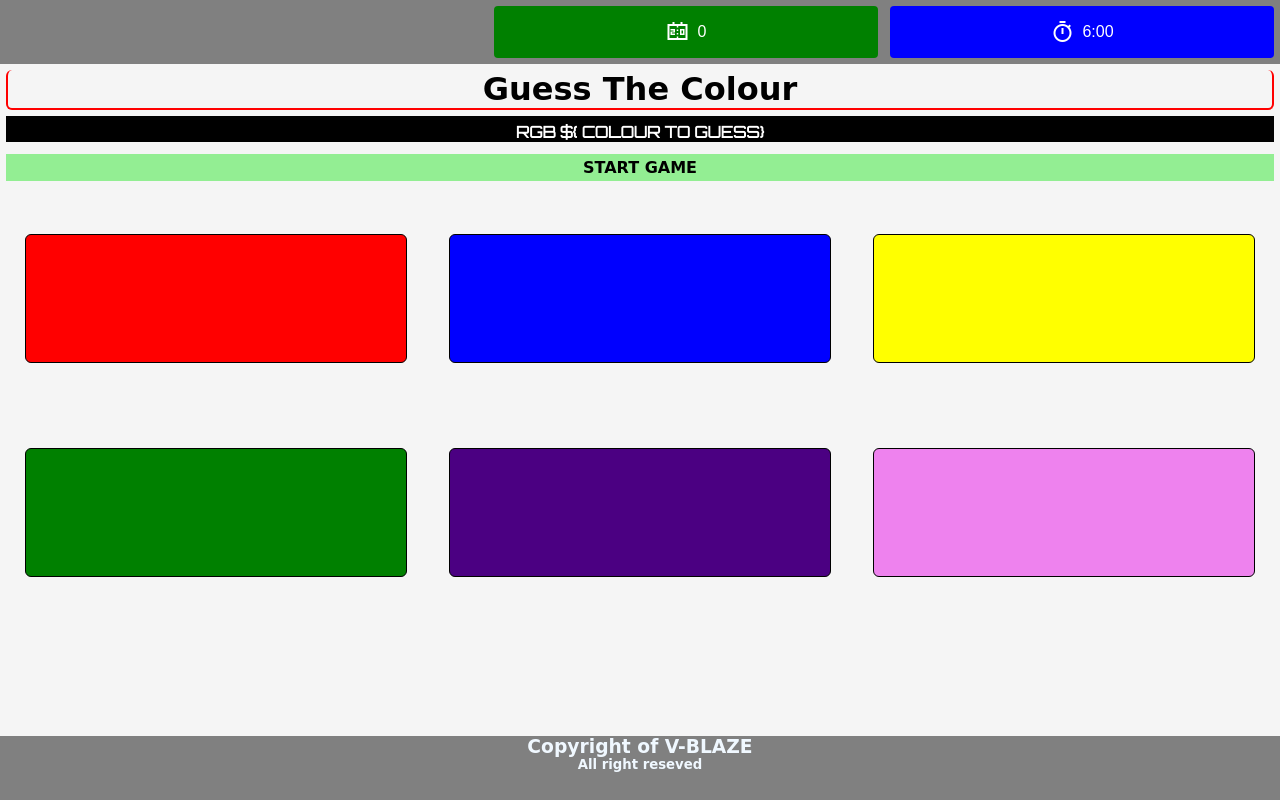
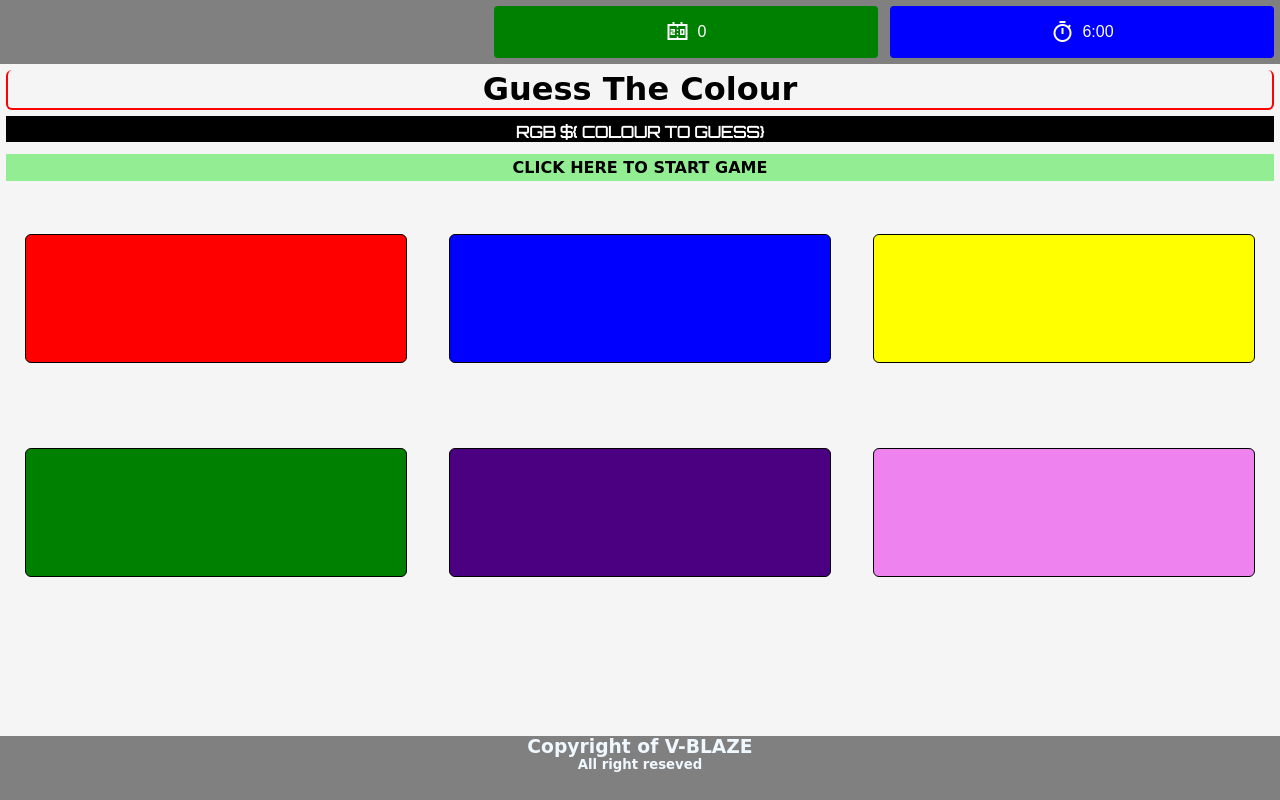
Before and after one commit to V-Blaze/Guess-the-color, a plain HTML site: page index.html in a window 1280 px wide. Drawn offline with nearby package versions, Linux system fonts and the light colour scheme; a web font is replaced by a local one.

Commit message:
fix bug on start button

```diff
--- a/index.html
+++ b/index.html
@@ -26,7 +26,7 @@
             <h3 id="rgb">RGB ${ COLOUR TO GUESS}</h3>
         </div>
         <div class="notification">
-            <span class="blink" id="notification">START GAME</span>
+            <span class="blink" id="notification">CLICK HERE TO START GAME</span>
         </div>
         <div class="color_boxes">
             <div class="flex-item box" id="box_1"></div>
--- a/style.css
+++ b/style.css
@@ -80,12 +80,14 @@ main {
     text-align: center;
     background-color: rgb(147, 238, 147);
     margin: 6px;
+
 }
 
 .notification span {
     background-color: transparent;
     font-family: 'Square Peg', cursive;
     font-weight: bold;
+    cursor: pointer;
 }
 
 .blink {
```
